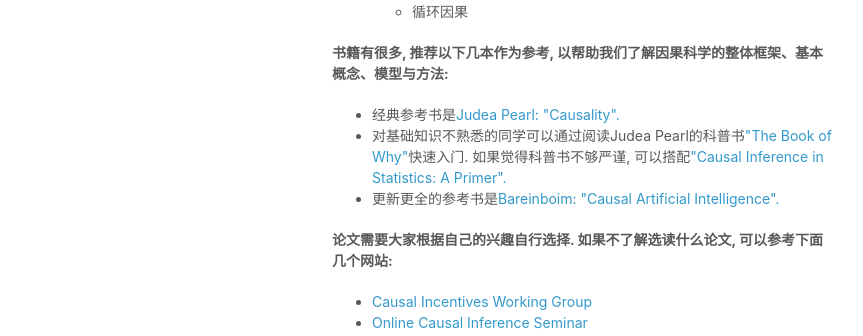
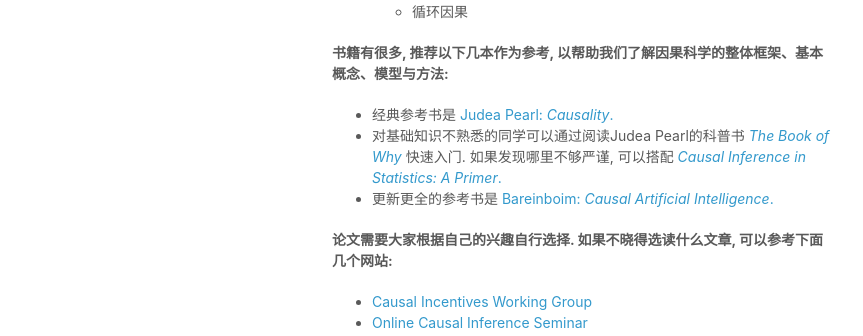
Before and after one commit to rickylixi/rickylixi.github.io, a Jekyll site: the page built from teaching.html, in a window 1280 px wide and 900 px high, scrolled down 779 px. Shown: the part 418-754 px from the top of the window, without its empty margins (26-889 px from the left). Built offline with Jekyll 4.4.1, drawn with Linux system fonts in a browser that asks for light colours.

Commit message:
Update teaching.html

```diff
--- a/teaching.html
+++ b/teaching.html
@@ -63,11 +63,11 @@
 </ul>
 <p><b>书籍有很多, 推荐以下几本作为参考, 以帮助我们了解因果科学的整体框架、基本概念、模型与方法:</b></p>
 <ul class="level-1">
- <li>经典参考书是<a href="https://bayes.cs.ucla.edu/BOOK-2K/" target="_blank" rel="noopener noreferrer">Judea Pearl: "Causality".</a></li>
- <li>对基础知识不熟悉的同学可以通过阅读Judea Pearl的科普书<a href="https://bayes.cs.ucla.edu/WHY/" target="_blank" rel="noopener noreferrer">"The Book of Why"</a>快速入门. 如果觉得科普书不够严谨, 可以搭配<a href="https://bayes.cs.ucla.edu/PRIMER/" target="_blank" rel="noopener noreferrer">"Causal Inference in Statistics: A Primer".</a></li>
- <li>更新更全的参考书是<a href="https://causalai-book.net/" target="_blank" rel="noopener noreferrer">Bareinboim: "Causal Artificial Intelligence".</a></li>
+ <li>经典参考书是 <a href="https://bayes.cs.ucla.edu/BOOK-2K/" target="_blank" rel="noopener noreferrer">Judea Pearl: <em>Causality</em>.</a></li>
+ <li>对基础知识不熟悉的同学可以通过阅读Judea Pearl的科普书 <a href="https://bayes.cs.ucla.edu/WHY/" target="_blank" rel="noopener noreferrer"><em>The Book of Why</em></a> 快速入门. 如果发现哪里不够严谨, 可以搭配 <a href="https://bayes.cs.ucla.edu/PRIMER/" target="_blank" rel="noopener noreferrer"><em>Causal Inference in Statistics: A Primer</em>.</a></li>
+ <li>更新更全的参考书是 <a href="https://causalai-book.net/" target="_blank" rel="noopener noreferrer">Bareinboim: <em>Causal Artificial Intelligence</em>.</a></li>
 </ul>
-<p><b>论文需要大家根据自己的兴趣自行选择. 如果不了解选读什么论文, 可以参考下面几个网站:</b></p>
+<p><b>论文需要大家根据自己的兴趣自行选择. 如果不晓得选读什么文章, 可以参考下面几个网站:</b></p>
 <ul class="level-1">
  <li><a href="https://causalincentives.com/" target="_blank" rel="noopener noreferrer">Causal Incentives Working Group</a></li>
  <li><a href="https://sites.google.com/view/ocis/home" target="_blank" rel="noopener noreferrer">Online Causal Inference Seminar</a></li>
```
